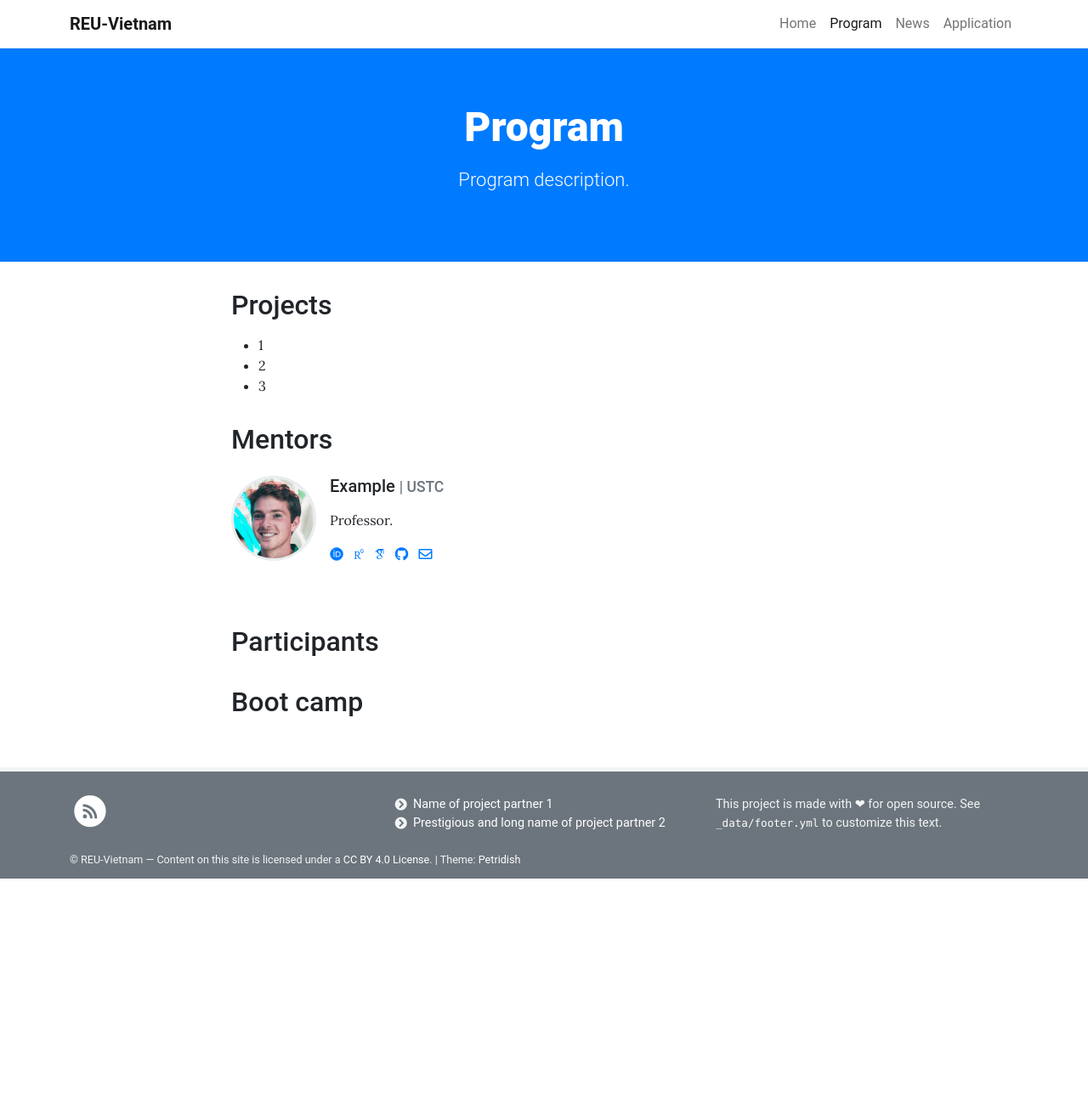
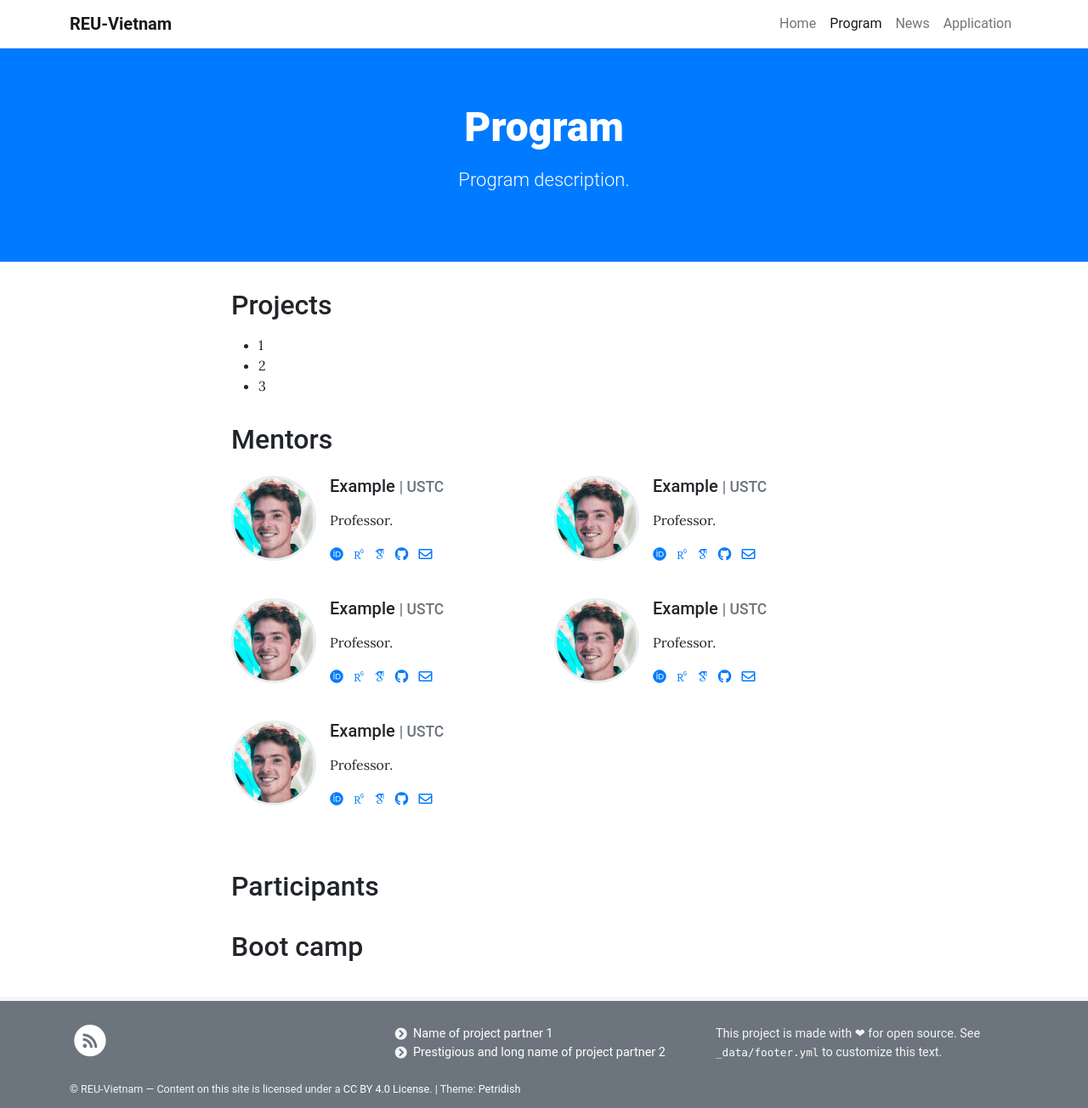
Before and after one commit to adm-vietnam/adm-vietnam.github.io, a Jekyll site: the page built from pages/Program.md, in a window 1280 px wide. Shown: the whole page at 85% size. Built offline with Jekyll 4.4.1, drawn with Linux system fonts in a browser that asks for light colours; some web fonts are replaced; before the commit the page ends 1034 px from its top, so only the background shows below that; part of the change alters nothing that is shown.

Commit message:
Update Mentors.yml

```diff
--- a/_data/Mentors.yml
+++ b/_data/Mentors.yml
@@ -10,3 +10,55 @@
   mastodon:
   github: github_username
   email: name@example.com
+
+- name: Example
+  affiliation: USTC
+  image: assets/theme/images/fry_ethan-hoover-311143-unsplash.jpg # Can be external link
+  description: > # Can be Markdown
+    Professor.
+  orcid: 0000-0000-0000-0000
+  researchgate: researchgate_username
+  googlescholar: googlescholar_username
+  twitter:
+  mastodon:
+  github: github_username
+  email: name@example.com
+
+- name: Example
+  affiliation: USTC
+  image: assets/theme/images/fry_ethan-hoover-311143-unsplash.jpg # Can be external link
+  description: > # Can be Markdown
+    Professor.
+  orcid: 0000-0000-0000-0000
+  researchgate: researchgate_username
+  googlescholar: googlescholar_username
+  twitter:
+  mastodon:
+  github: github_username
+  email: name@example.com
+
+- name: Example
+  affiliation: USTC
+  image: assets/theme/images/fry_ethan-hoover-311143-unsplash.jpg # Can be external link
+  description: > # Can be Markdown
+    Professor.
+  orcid: 0000-0000-0000-0000
+  researchgate: researchgate_username
+  googlescholar: googlescholar_username
+  twitter:
+  mastodon:
+  github: github_username
+  email: name@example.com
+
+- name: Example
+  affiliation: USTC
+  image: assets/theme/images/fry_ethan-hoover-311143-unsplash.jpg # Can be external link
+  description: > # Can be Markdown
+    Professor.
+  orcid: 0000-0000-0000-0000
+  researchgate: researchgate_username
+  googlescholar: googlescholar_username
+  twitter:
+  mastodon:
+  github: github_username
+  email: name@example.com
```
